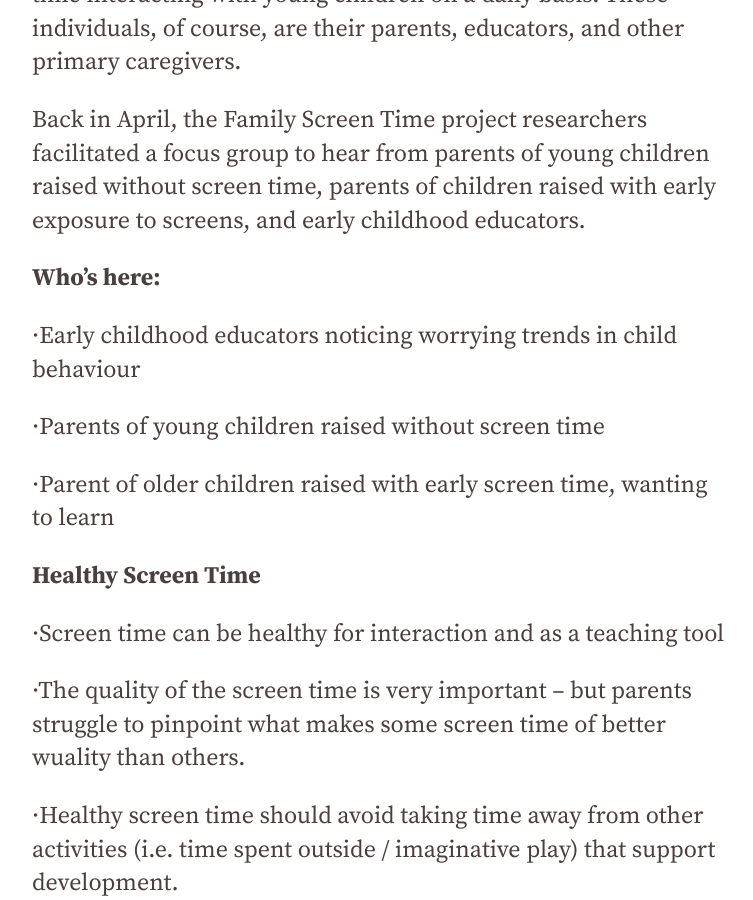
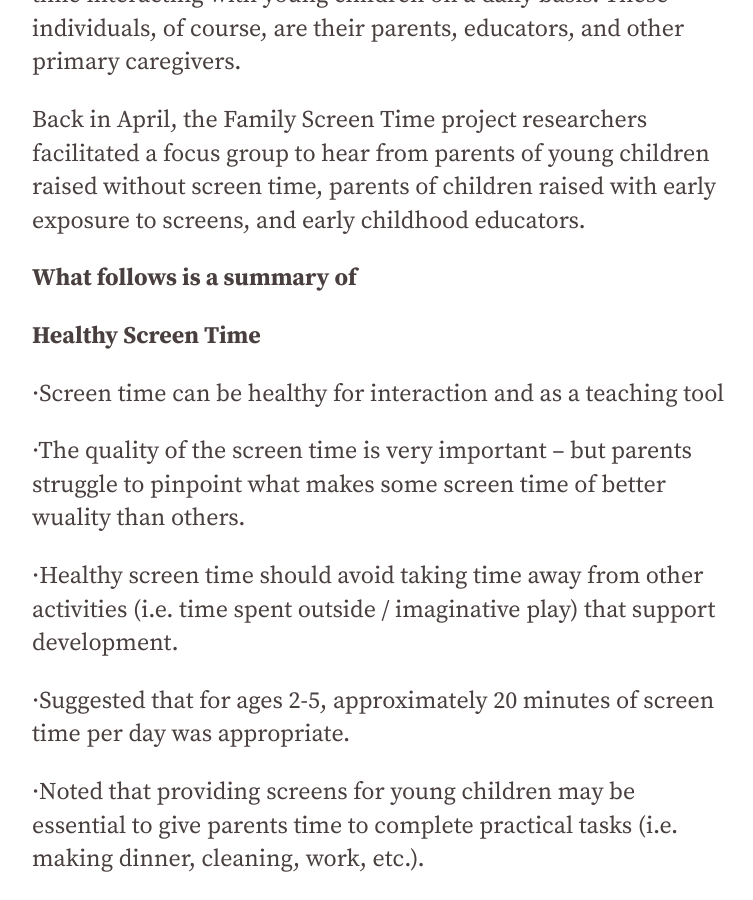
Before and after one commit to famliy-screen-time/familyscreentime.ca, a Jekyll site: the page built from _posts/2020-05-25-screen-time-focus-group-insights.md, in a window 1280 px wide and 900 px high, scrolled down 815 px. Shown: the whole window, without its empty margins (56-809 px from the left). Built offline with Jekyll 4.4.1, drawn with Linux system fonts in a browser that asks for light colours; nearby versions of some CDN libraries.

Commit message:
Update Blog “2020-05-25-screen-time-focus-group-insights”

```diff
--- a/_posts/2020-05-25-screen-time-focus-group-insights.md
+++ b/_posts/2020-05-25-screen-time-focus-group-insights.md
@@ -14,13 +14,7 @@ right from the source - from the individuals who spend the most time interacting
 
 Back in April, the Family Screen Time project researchers facilitated a focus group to hear from parents of young children raised without screen time, parents of children raised with early exposure to screens, and early childhood educators.
 
-**Who’s here:**
-
-<!--\\\[if !supportLists]-->·<!--\\\[endif]-->Early childhood educators noticing worrying trends in child behaviour
-
-<!--\\\[if !supportLists]-->·<!--\\\[endif]-->Parents of young children raised without screen time
-
-<!--\\\[if !supportLists]-->·<!--\\\[endif]-->Parent of older children raised with early screen time, wanting to learn
+**What follows is a summary of**
 
 **Healthy Screen Time**
 
```
